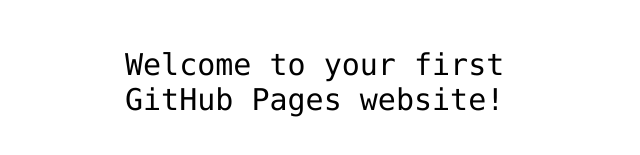
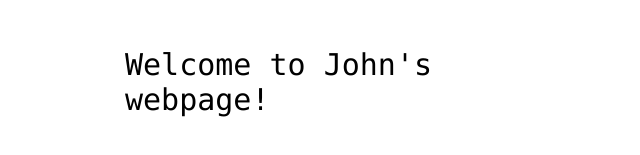
Before and after one commit to Jfitzpatrick23/Jfitzpatrick23.github.io, a plain HTML site: page index.html in a window 1280 px wide. Shown: the part 341-496 px from the top of the page, without its empty margins (315-955 px from the left). Drawn offline with Linux system fonts and the light colour scheme.

Commit message:
Changing text for introduction on webpage.

```diff
--- a/index.html
+++ b/index.html
@@ -12,7 +12,7 @@
 <img src="https://octodex.github.com/images/daftpunktocat-thomas.gif" id="octocat" alt="octocat-gif" />
 
 <!-- Change this code here by copy and pasting your template on line 15 -->
-<p>Welcome to your first GitHub Pages website!</p>
+<p>Welcome to John's webpage!</p>
 
 </body>
 </html>
```
